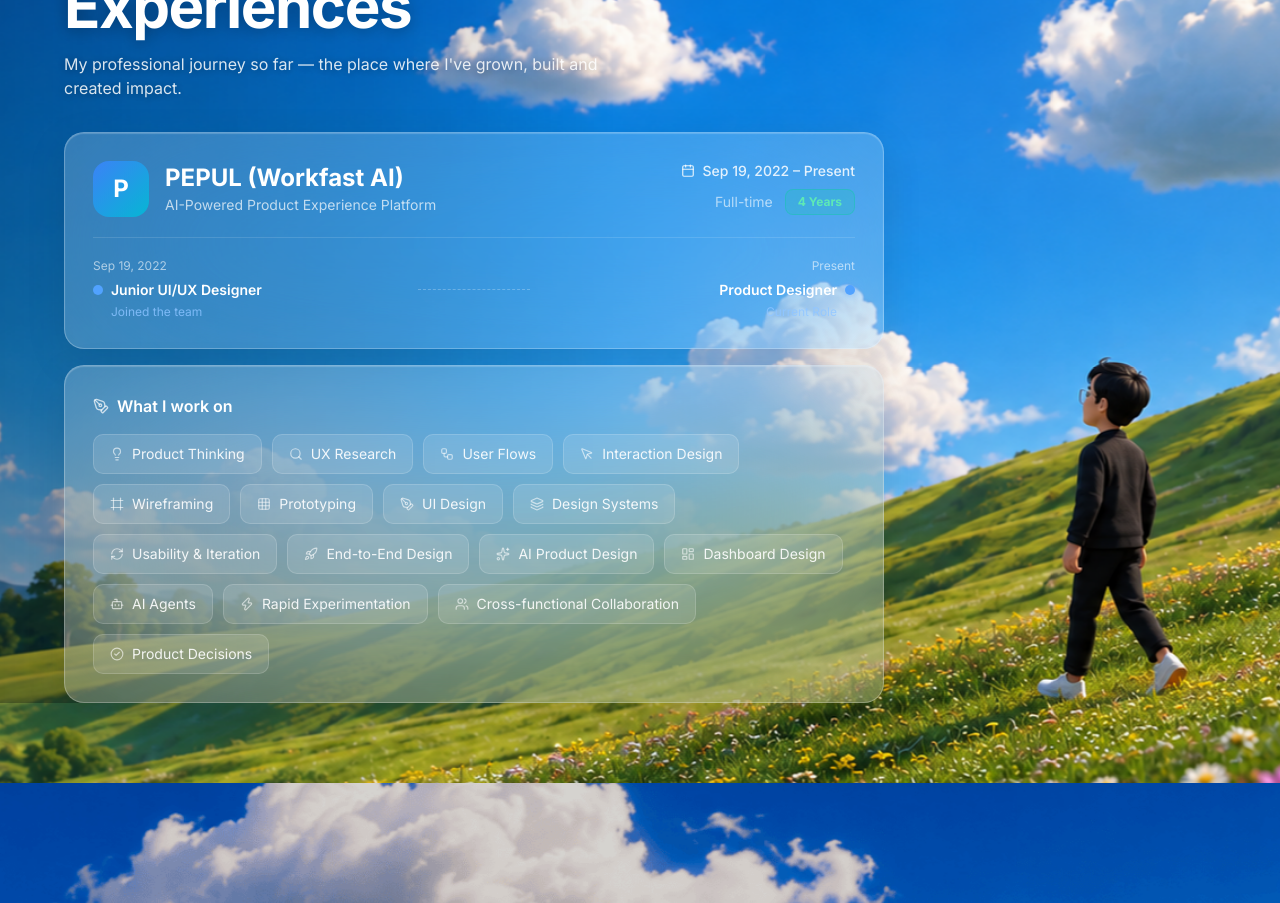
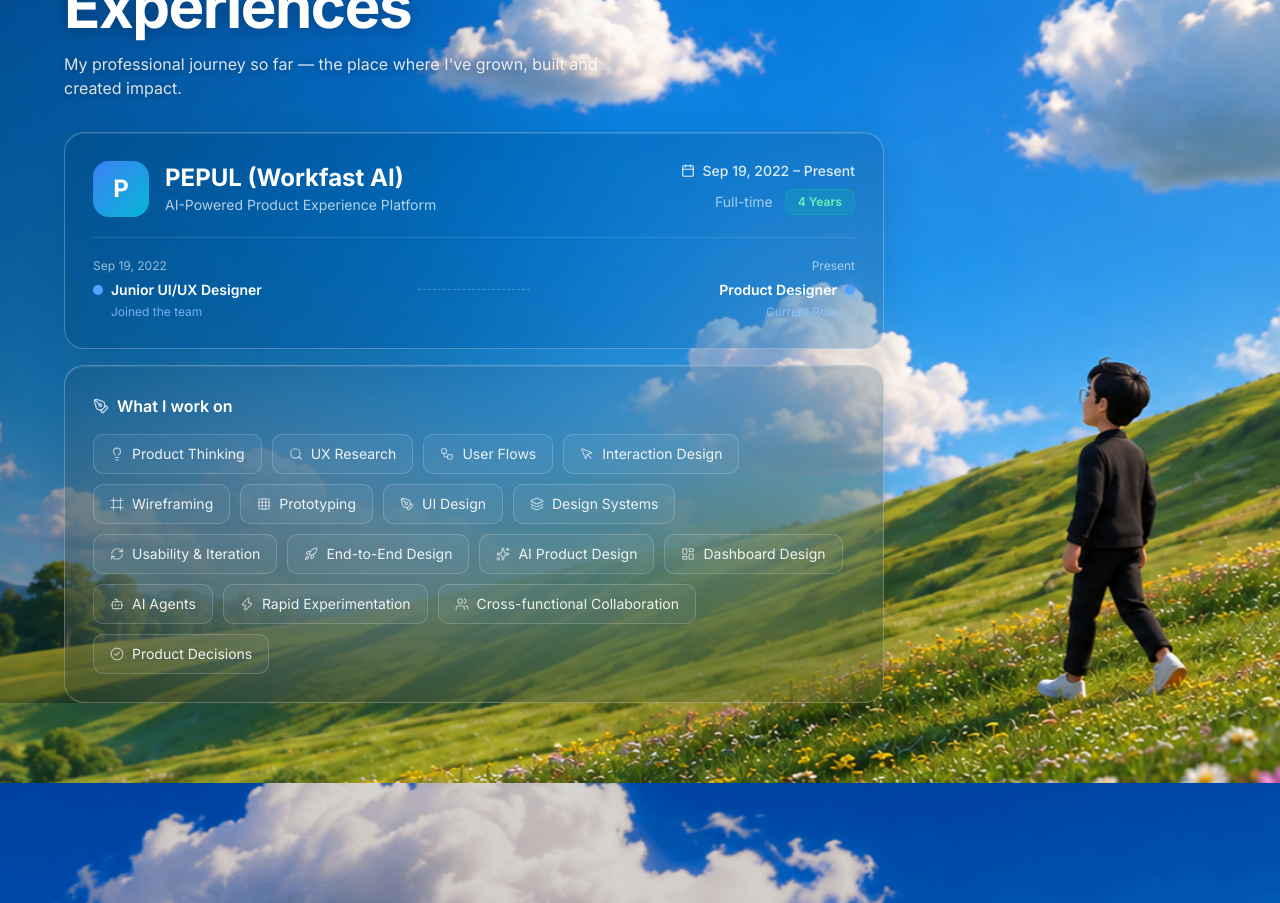
Before and after one commit to Sam-UX-Designer/Sam-Jo-Portfolio-Version-2, a React (Vite) app: page / in a window 1280 px wide. Shown: the part 1840-2743 px from the top of the page. Built offline with nearby package versions, Linux system fonts and the light colour scheme.

Commit message:
Refactor frosted glass card and panel styles
Updated styles for frosted glass components to use darker backgrounds and adjusted border properties.

```diff
--- a/src/index.css
+++ b/src/index.css
@@ -121,12 +121,12 @@ body {
 
 
 /* =========================================================
-   FROSTED GLASS CARD
-   Used for What I Build + Experience cards
+   DARK FROSTED GLASS CARD
+   Main Experience / Project cards
    ========================================================= */
 
 .card-glass {
-  background: rgba(255, 255, 255, 0.20);
+  background: rgba(0, 0, 0, 0.12);
 
   -webkit-backdrop-filter: blur(100px) saturate(1.15);
   backdrop-filter: blur(100px) saturate(1.15);
@@ -136,41 +136,45 @@ body {
   border-radius: 20px;
 
   box-shadow:
-    inset 0 1px 1px rgba(255, 255, 255, 0.20),
+    inset 0 1px 1px rgba(255, 255, 255, 0.12),
     0 12px 40px rgba(0, 0, 0, 0.10);
 }
 
 
 /* =========================================================
-   FROSTED PANEL
-   Used for larger Experience / content panels
+   DARK FROSTED PANEL
    ========================================================= */
 
 .frost-panel {
-  background: rgba(255, 255, 255, 0.18);
+  background: rgba(5, 15, 25, 0.35);
 
   -webkit-backdrop-filter: blur(100px) saturate(1.1);
   backdrop-filter: blur(100px) saturate(1.1);
 
-  border: 1px solid rgba(255, 255, 255, 0.22);
+  border: 1px solid rgba(255, 255, 255, 0.20);
 
   border-radius: 20px;
 }
 
 
 /* =========================================================
-   FROSTED SKILL CHIP
+   SIMPLE CHIPS
+   NO FROSTED GLASS
+   NO BLUR
+   ONE BORDER ONLY
    ========================================================= */
 
 .frost-chip {
-  background: rgba(255, 255, 255, 0.10);
+  background: rgba(255, 255, 255, 0.04);
 
-  -webkit-backdrop-filter: blur(100px);
-  backdrop-filter: blur(100px);
-
-  border: 1px solid rgba(255, 255, 255, 0.16);
+  border: 1px solid rgba(255, 255, 255, 0.18);
 
   border-radius: 10px;
+
+  backdrop-filter: none;
+  -webkit-backdrop-filter: none;
+
+  box-shadow: none;
 }
 
 
```
